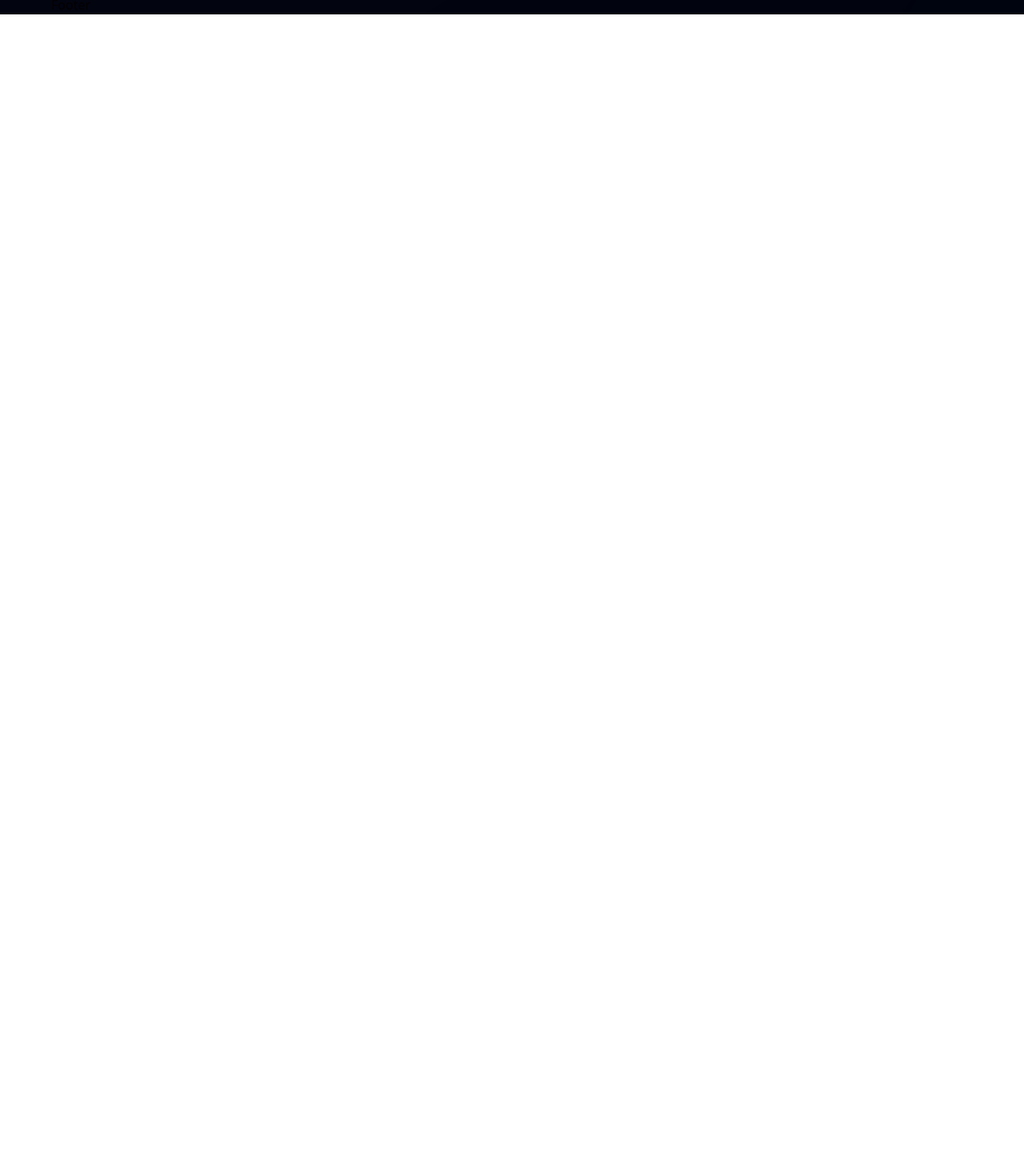
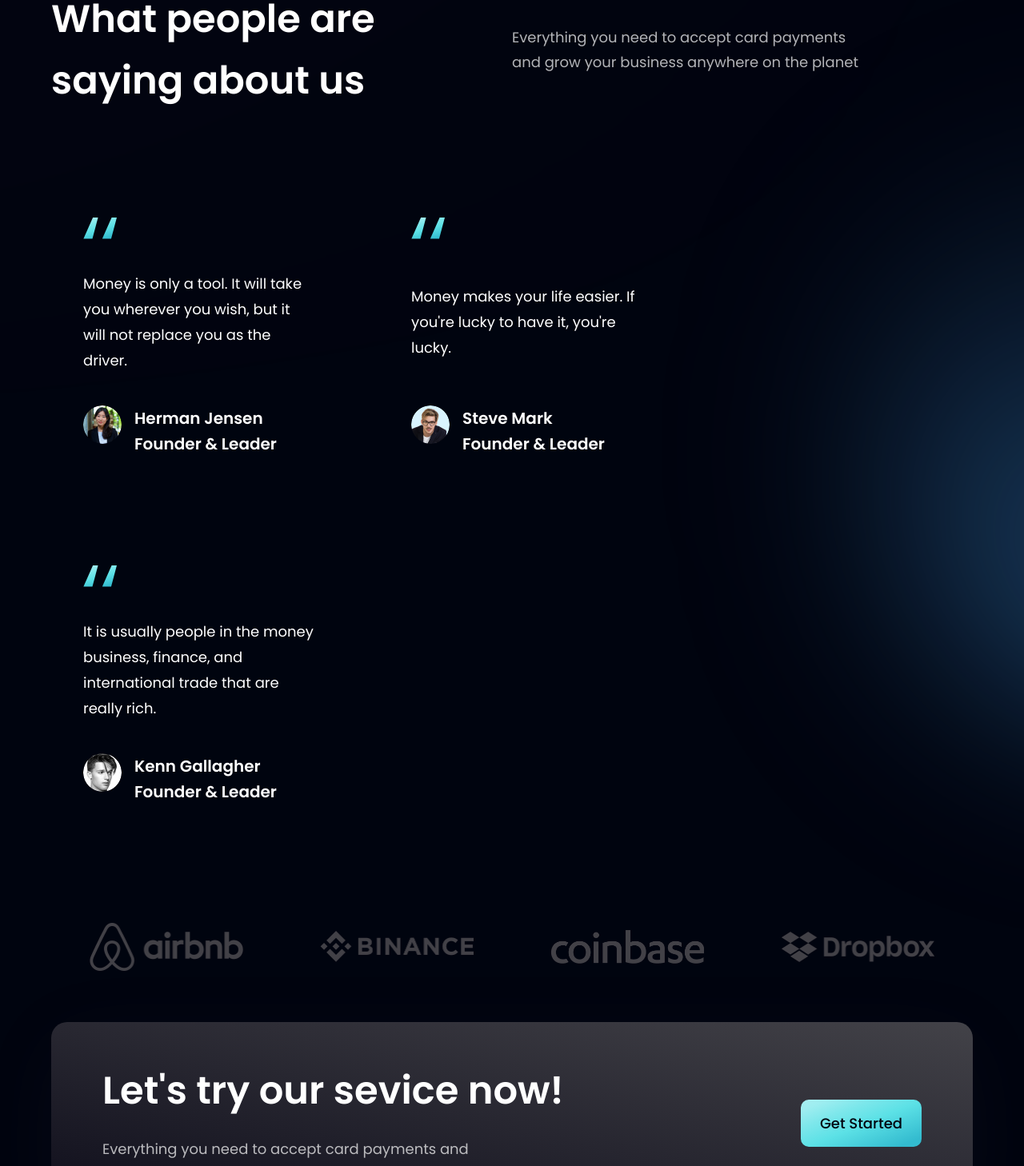
Before and after one commit to robeeds/bank_modern_app, a React (Vite) app in the folder bank_modern_app/: page / in a window 1280 px wide. Shown: the part 2873-4331 px from the top of the page at 80% size. Before the commit the page ends 2891 px from the top, so only its background shows below. Built offline with nearby package versions, Linux system fonts and the light colour scheme.

Commit message:
Completed Testimonials and CTA section

```diff
--- a/bank_modern_app/src/components/CTA.jsx
+++ b/bank_modern_app/src/components/CTA.jsx
@@ -1,8 +1,17 @@
-import React from 'react'
+import styles from '../style';
+import Button from './Button';
 
 const CTA = () => {
   return (
-    <div>CTA</div>
+    <section className={`${styles.flexCenter} ${styles.marginY} ${styles.padding} sm:flex-row flex-col bg-black-gradient-2 rounded-[20px] box-shadow`}>
+      <div className="flex-1 flex flex-col">
+        <h2 className={styles.heading2}>Let's try our sevice now!</h2>
+        <p className={`${styles.paragraph} max-w-[470px] mt-5`}>Everything you need to accept card payments and grow your business anywhere on the planet.</p>
+      </div>
+      <div className={`${styles.flexCenter} sm:ml-10 ml-0 sm:mt-0 mt-10`}>
+        <Button />
+      </div>
+    </section>
   )
 }
 
--- a/bank_modern_app/src/components/Clients.jsx
+++ b/bank_modern_app/src/components/Clients.jsx
@@ -1,8 +1,17 @@
-import React from 'react'
+import { clients } from "../constants";
+import styles from "../style";
 
 const Clients = () => {
   return (
-    <div>Clients</div>
+    <section className={`${styles.flexCenter} my-4`}>
+      <div className={`${styles.flexCenter} flex-wrap w-full`}>
+        {clients.map((client) => (
+          <div key={client.id} className={`flex-1 ${styles.flexCenter} sm:min-w-[192px] min-w-[120px]`}>
+            <img src={client.logo} alt="client" className="sm:w-[192px] w-[100px] object-contain"/>
+          </div>
+        ))}
+      </div>
+    </section>
   )
 }
 
--- a/bank_modern_app/src/components/FeedbackCard.jsx
+++ b/bank_modern_app/src/components/FeedbackCard.jsx
@@ -1,8 +1,20 @@
-import React from 'react'
+import { quotes } from "../assets"
 
-const FeedbackCard = () => {
+const FeedbackCard = ({ content, name, title, img }) => {
   return (
-    <div>FeedbackCard</div>
+    <div className="flex justify-between flex-col px-10 py-12 rounded-[20px] max-w-[370px] md:mr-10 sm:mr-5 mr-0 my-5 feedback-card">
+      <img src={quotes} alt="double_quotes" className="w-[42px] h-[27px] object-contain"/>
+      <p className="font-poppins font-normal text-[18px] leading-[32px] text-white my-10">
+        {content}
+      </p>
+      <div className="flex flex-row">
+        <img src={img} alt={name} className="w-[48px] h-[48px] rounded-full"/>
+        <div className="flex flex-col ml-4">
+          <h4 className="font-poppins font-semibold text-[20px] leading-[32px] text-white">{name}</h4>
+          <p className="font-poppins font-semibold text-[20px] leading-[32px] text-white">{title}</p>
+        </div>
+      </div>
+    </div>
   )
 }
 
--- a/bank_modern_app/src/components/Testimonials.jsx
+++ b/bank_modern_app/src/components/Testimonials.jsx
@@ -1,8 +1,26 @@
-import React from 'react'
+import { feedback } from '../constants';
+import styles from '../style';
+import FeedbackCard from './FeedbackCard';
 
 const Testimonials = () => {
   return (
-    <div>Testimonials</div>
+    <section id="clients" className={`${styles.paddingY} ${styles.flexCenter} flex-col relative`}>
+      {/* TODO */}
+      <div className="absolute z-[0] w-[60%] h-[60%] -right-[50%] rounded-full blue__gradient"/>
+
+      <div className="w-full flex justify-between items-center md:flex-row flex-col sm:mb-16 mb-6 relative z-[1]">
+        <h1 className={styles.heading2}>What people are <br className="sm:block hidden" /> saying about us</h1>
+        <div className="w-full md:mt-0 mt-6">
+          <p className={`${styles.paragraph} text-left max-w-[450px]`}> Everything you need to accept card payments and grow your business anywhere on the planet </p>
+        </div>
+      </div>
+
+      <div className="flex flex-wrap sm:justify-start justify-center w-full feedback-container relative z-[1]">
+        {feedback.map((card) =>
+          <FeedbackCard key={card.id} {...card} />
+        )}
+      </div>
+    </section>
   )
 }
 
```
